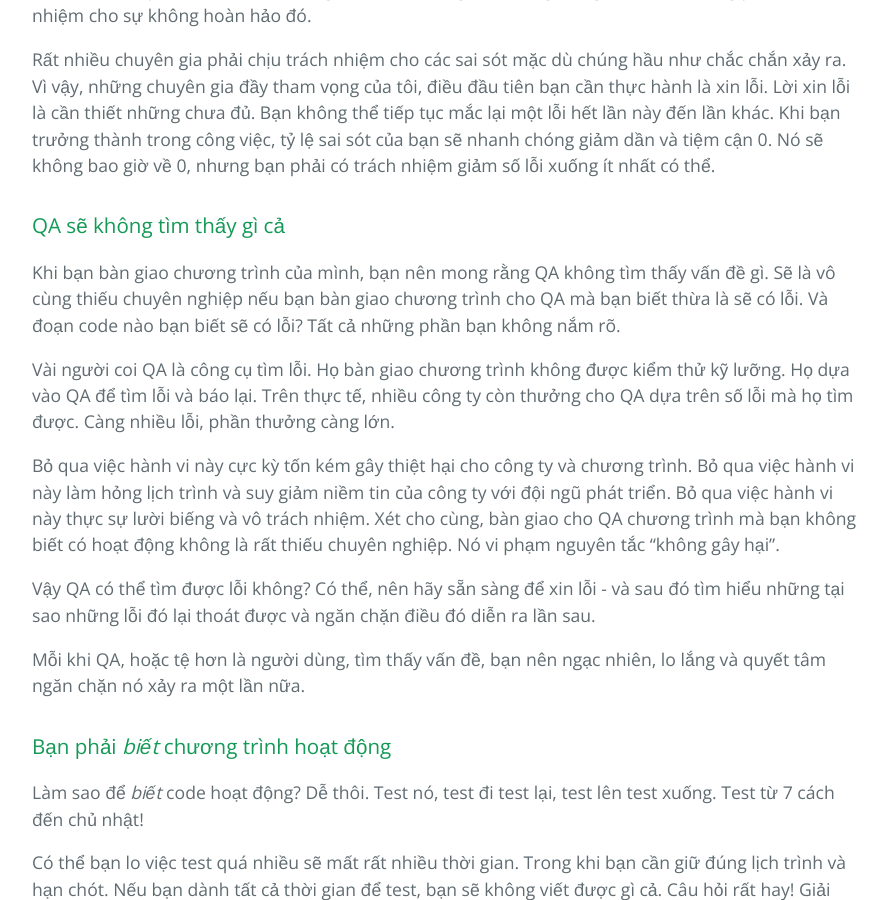
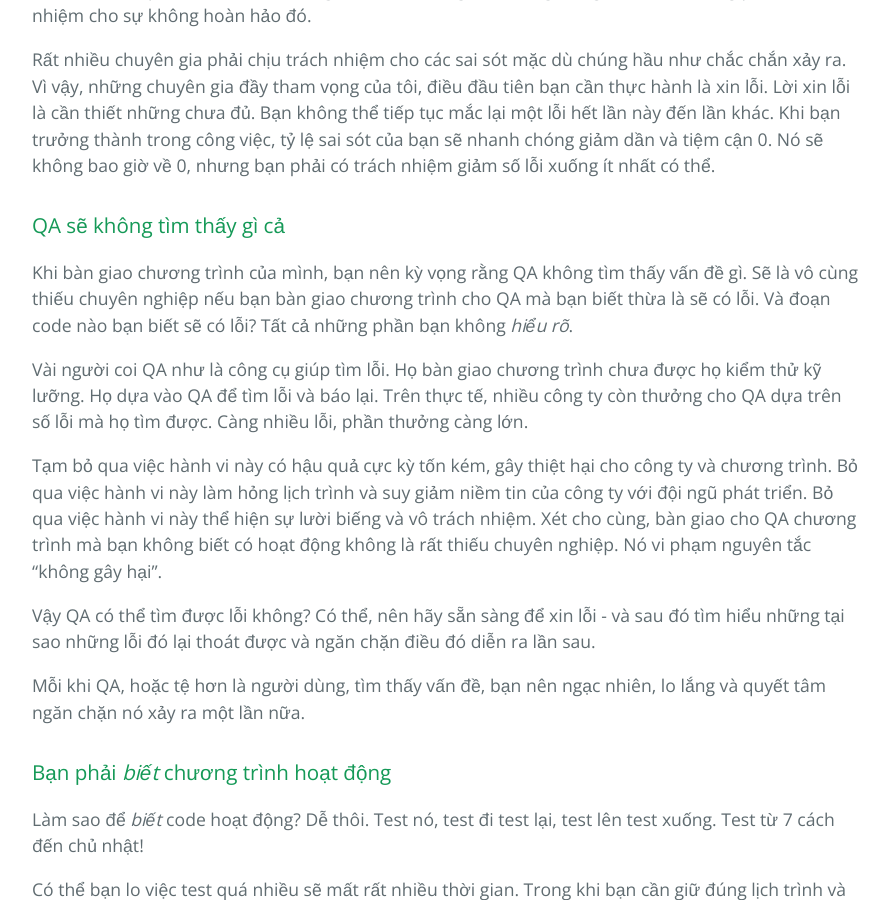
Before and after one commit to HaiBV/haibv.github.io, a Jekyll site: the page built from clean-coder/chapter-1-professionalism.md, in a window 1280 px wide and 900 px high, scrolled down 4279 px. Shown: the whole window, without its empty margins (192-1081 px from the left). Built offline with Jekyll 4.4.1, drawn with Linux system fonts in a browser that asks for light colours; our own code applies the rules of GitHub Pages for plain Markdown files.

Commit message:
Book - The Clean Coder - Correction

```diff
--- a/clean-coder/chapter-1-professionalism.md
+++ b/clean-coder/chapter-1-professionalism.md
@@ -76,11 +76,11 @@ Rất nhiều chuyên gia phải chịu trách nhiệm cho các sai sót mặc d
 
 ### QA sẽ không tìm thấy gì cả
 
-Khi bạn bàn giao chương trình của mình, bạn nên mong rằng QA không tìm thấy vấn đề gì. Sẽ là vô cùng thiếu chuyên nghiệp nếu bạn bàn giao chương trình cho QA mà bạn biết thừa là sẽ có lỗi. Và đoạn code nào bạn biết sẽ có lỗi? Tất cả những phần bạn không nắm rõ.
+Khi bàn giao chương trình của mình, bạn nên kỳ vọng rằng QA không tìm thấy vấn đề gì. Sẽ là vô cùng thiếu chuyên nghiệp nếu bạn bàn giao chương trình cho QA mà bạn biết thừa là sẽ có lỗi. Và đoạn code nào bạn biết sẽ có lỗi? Tất cả những phần bạn không _hiểu rõ_.
 
-Vài người coi QA là công cụ tìm lỗi. Họ bàn giao chương trình không được kiểm thử kỹ lưỡng. Họ dựa vào QA để tìm lỗi và báo lại. Trên thực tế, nhiều công ty còn thưởng cho QA dựa trên số lỗi mà họ tìm được. Càng nhiều lỗi, phần thưởng càng lớn.
+Vài người coi QA như là công cụ giúp tìm lỗi. Họ bàn giao chương trình chưa được họ kiểm thử kỹ lưỡng. Họ dựa vào QA để tìm lỗi và báo lại. Trên thực tế, nhiều công ty còn thưởng cho QA dựa trên số lỗi mà họ tìm được. Càng nhiều lỗi, phần thưởng càng lớn.
 
-Bỏ qua việc hành vi này cực kỳ tốn kém gây thiệt hại cho công ty và chương trình. Bỏ qua việc hành vi này làm hỏng lịch trình và suy giảm niềm tin của công ty với đội ngũ phát triển. Bỏ qua việc hành vi này thực sự lười biếng và vô trách nhiệm. Xét cho cùng, bàn giao cho QA chương trình mà bạn không biết có hoạt động không là rất thiếu chuyên nghiệp. Nó vi phạm nguyên tắc "không gây hại".
+Tạm bỏ qua việc hành vi này có hậu quả cực kỳ tốn kém, gây thiệt hại cho công ty và chương trình. Bỏ qua việc hành vi này làm hỏng lịch trình và suy giảm niềm tin của công ty với đội ngũ phát triển. Bỏ qua việc hành vi này thể hiện sự lười biếng và vô trách nhiệm. Xét cho cùng, bàn giao cho QA chương trình mà bạn không biết có hoạt động không là rất thiếu chuyên nghiệp. Nó vi phạm nguyên tắc "không gây hại".
 
 Vậy QA có thể tìm được lỗi không? Có thể, nên hãy sẵn sàng để xin lỗi - và sau đó tìm hiểu những tại sao những lỗi đó lại thoát được và ngăn chặn điều đó diễn ra lần sau.
 
```
